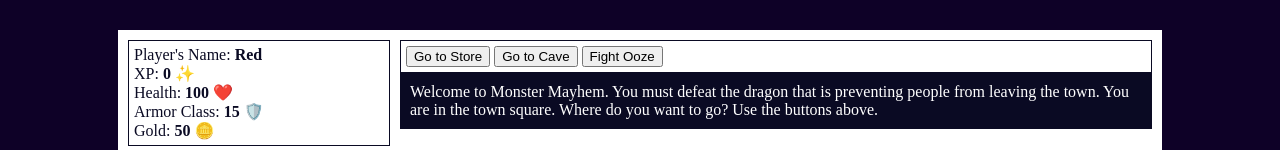
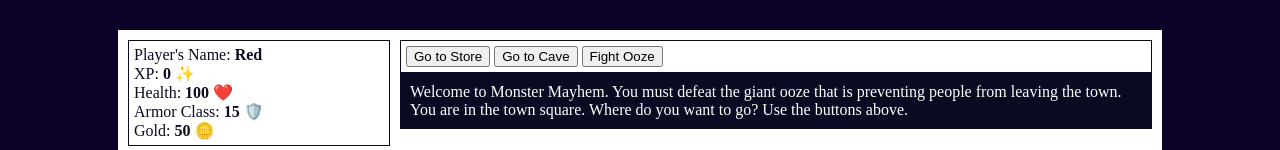
Before and after one commit to redbillis/monster-mayhem-rpg, a website built with Vite: page index.html in a window 1280 px wide. Shown: the top 150 px of the page. Built offline with nearby package versions, Linux system fonts and the light colour scheme.

Commit message:
minor changes

```diff
--- a/index.html
+++ b/index.html
@@ -67,7 +67,7 @@
         </div>
 
         <div id="text">
-          Welcome to Monster Mayhem. You must defeat the dragon that is
+          Welcome to Monster Mayhem. You must defeat the giant ooze that is
           preventing people from leaving the town. You are in the town square.
           Where do you want to go? Use the buttons above.
         </div>
--- a/script.js
+++ b/script.js
@@ -40,7 +40,6 @@ let currentWeaponIndex = 0;
 let fighting;
 let monsterHealth;
 let inventory = [weapons[currentWeaponIndex].name];
-console.log(inventory);
 
 const button1 = document.querySelector("#button1");
 const button2 = document.querySelector("#button2");
```
Also changed, not shown: README.md.
